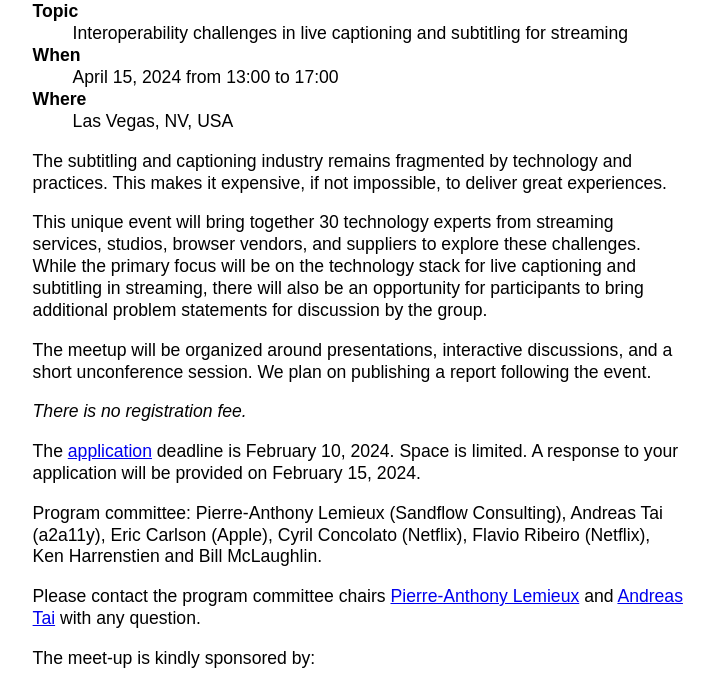
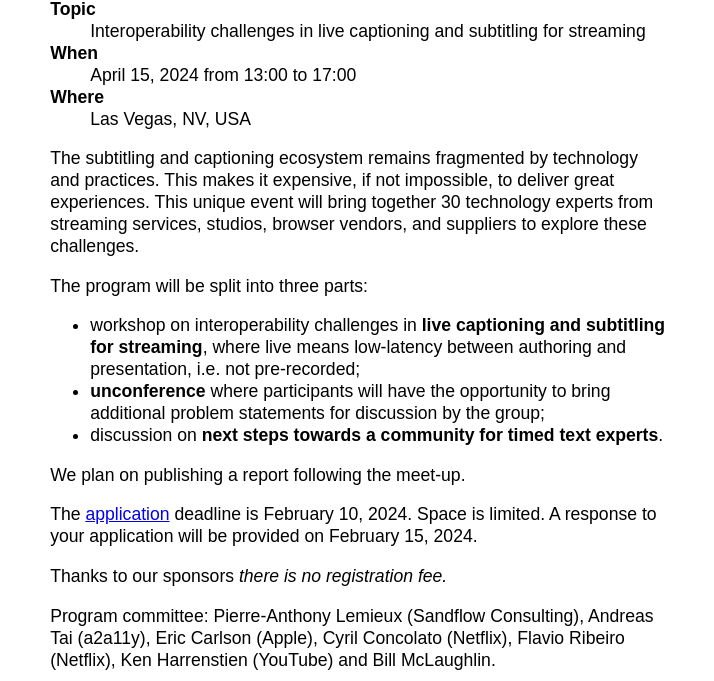
Before and after one commit to sandflow/ccsubs-website, a plain HTML site: page site/index.html in a window 1280 px wide. Shown: the part 645-1326 px from the top of the page, without its empty margins (281-995 px from the left). Drawn offline with Linux system fonts and the light colour scheme.

Commit message:
Further updates

```diff
--- a/site/index.css
+++ b/site/index.css
@@ -4,6 +4,10 @@ html {
   line-height: 1.25;
   max-width: 38em;
   margin: auto;
+}
+
+body {
+  padding: 1rem;
 }
 
 #banner {
--- a/site/index.html
+++ b/site/index.html
@@ -33,30 +33,35 @@
       <dd>Las Vegas, NV, USA</dd>
     </dl>
 
-    <p>The subtitling and captioning industry remains fragmented by technology and
-    practices. This makes it expensive, if not impossible, to deliver great
-    experiences.</p>
+    <p>The subtitling and captioning ecosystem remains fragmented by technology
+    and practices. This makes it expensive, if not impossible, to deliver great
+    experiences. This unique event will bring together 30 technology experts
+    from streaming services, studios, browser vendors, and suppliers to explore
+    these challenges.</p>
 
-    <p>This unique event will bring together 30 technology experts from
-    streaming services, studios, browser vendors, and suppliers to explore these
-    challenges. While the primary focus will be on the technology stack for live
-    captioning and subtitling in streaming, there will also be an opportunity
-    for participants to bring additional problem statements for discussion by
-    the group.</p>
+    <p>The program will be split into three parts:</p>
 
-    <p>The meetup will be organized around presentations, interactive
-    discussions, and a short unconference session. We plan on publishing a
-    report following the event.</p>
+    <ul>
+      <li>workshop on interoperability challenges in <b>live captioning and
+      subtitling for streaming</b>, where live means low-latency between
+      authoring and presentation, i.e. not pre-recorded;</li>
+      <li><b>unconference</b> where participants will have the opportunity to
+      bring additional problem statements for discussion by the group;</li>
+      <li>discussion on <b>next steps towards a community for timed text
+      experts</b>.</li>
+    </ul>
 
-    <p><em>There is no registration fee.</em></p>
+    <p>We plan on publishing a report following the meet-up.</p>
 
     <p>The <a href="https://forms.gle/VKD2NTGeWbA4C4P5A">application</a>
     deadline is February 10, 2024. Space is limited. A response to your
     application will be provided on February 15, 2024.</p>
 
+    <p>Thanks to our sponsors <em>there is no registration fee.</em></p>
+
     <p>Program committee: Pierre-Anthony Lemieux (Sandflow Consulting), Andreas
     Tai (a2a11y), Eric Carlson (Apple), Cyril Concolato (Netflix), Flavio
-    Ribeiro (Netflix), Ken Harrenstien and Bill McLaughlin.</p>
+    Ribeiro (Netflix), Ken Harrenstien (YouTube) and Bill McLaughlin.</p>
 
     <p>Please contact the program committee chairs <a
     href="mailto:pal@sandflow.com">Pierre-Anthony Lemieux</a> and
```
